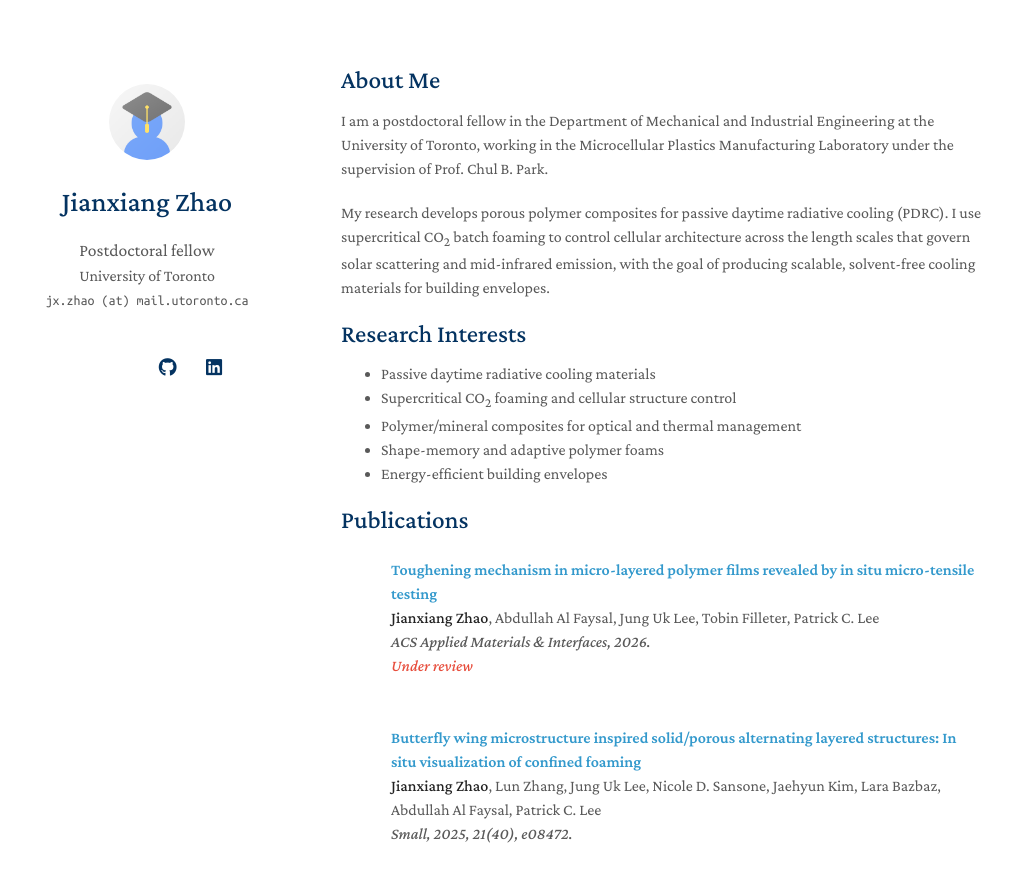
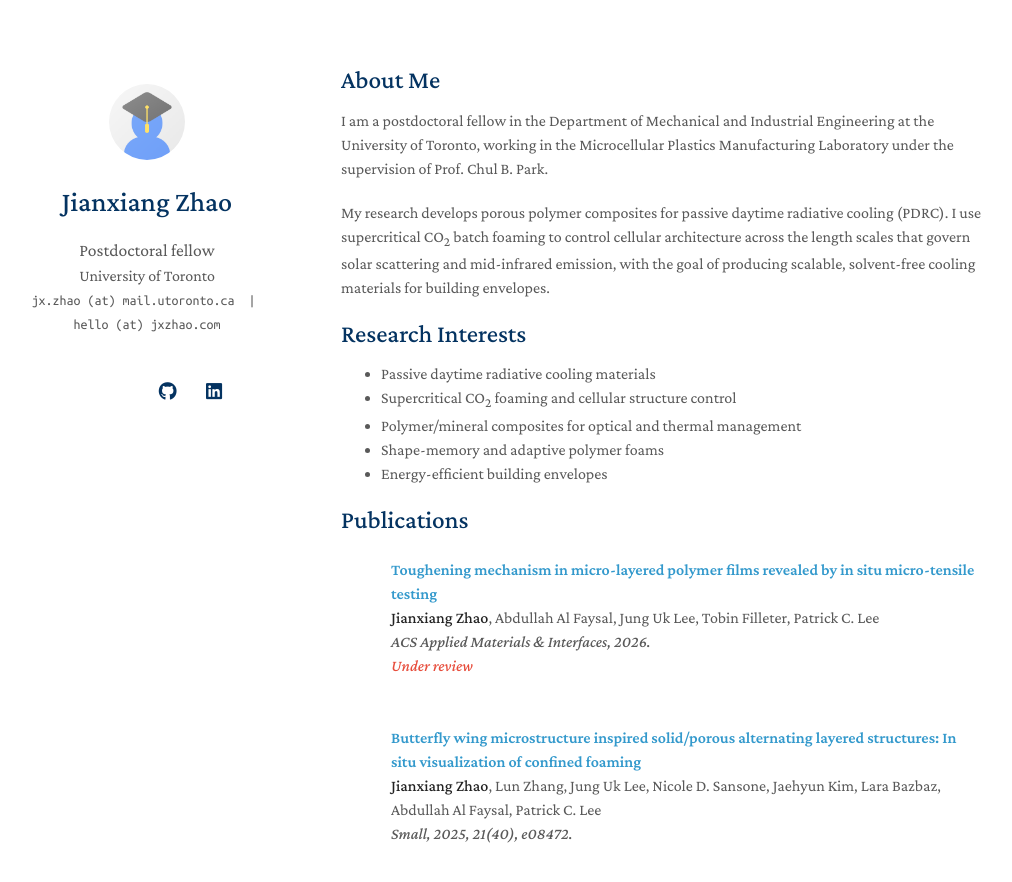
Before and after one commit to ACuriousMind-Z/ACuriousMind-Z.github.io, a Jekyll site: the page built from index.md, in a window 1280 px wide and 900 px high. Shown: the top 882 px of the window, without its empty margins (129-1141 px from the left). Built offline with Jekyll 4.4.1, drawn with Linux system fonts in a browser that asks for light colours; a style sheet for code colours, icons or effects is not loaded; our own code applies the rules of GitHub Pages for plain Markdown files.

Commit message:
Modify email entry in _config.yml
Updated email contact information in the config file.

```diff
--- a/_config.yml
+++ b/_config.yml
@@ -2,7 +2,7 @@
 title: Jianxiang Zhao
 position: Postdoctoral fellow
 affiliation: University of Toronto
-email: jx.zhao (at) mail.utoronto.ca
+email: jx.zhao (at) mail.utoronto.ca &nbsp;|&nbsp; hello (at) jxzhao.com
 
 # Search Engine Optimization (SEO)
 # The following information is used to improve the website traffic from search engines, e.g., Google.
@@ -32,8 +32,6 @@ auto_dark_mode: true
 # Font
 font: "Serif" # or "Sans Serif"
 
-# Use this project as a remote theme for GitHub Pages
-remote_theme: yaoyao-liu/minimal-light
 
 # The following files will be removed from the generated website.
 exclude:
```
